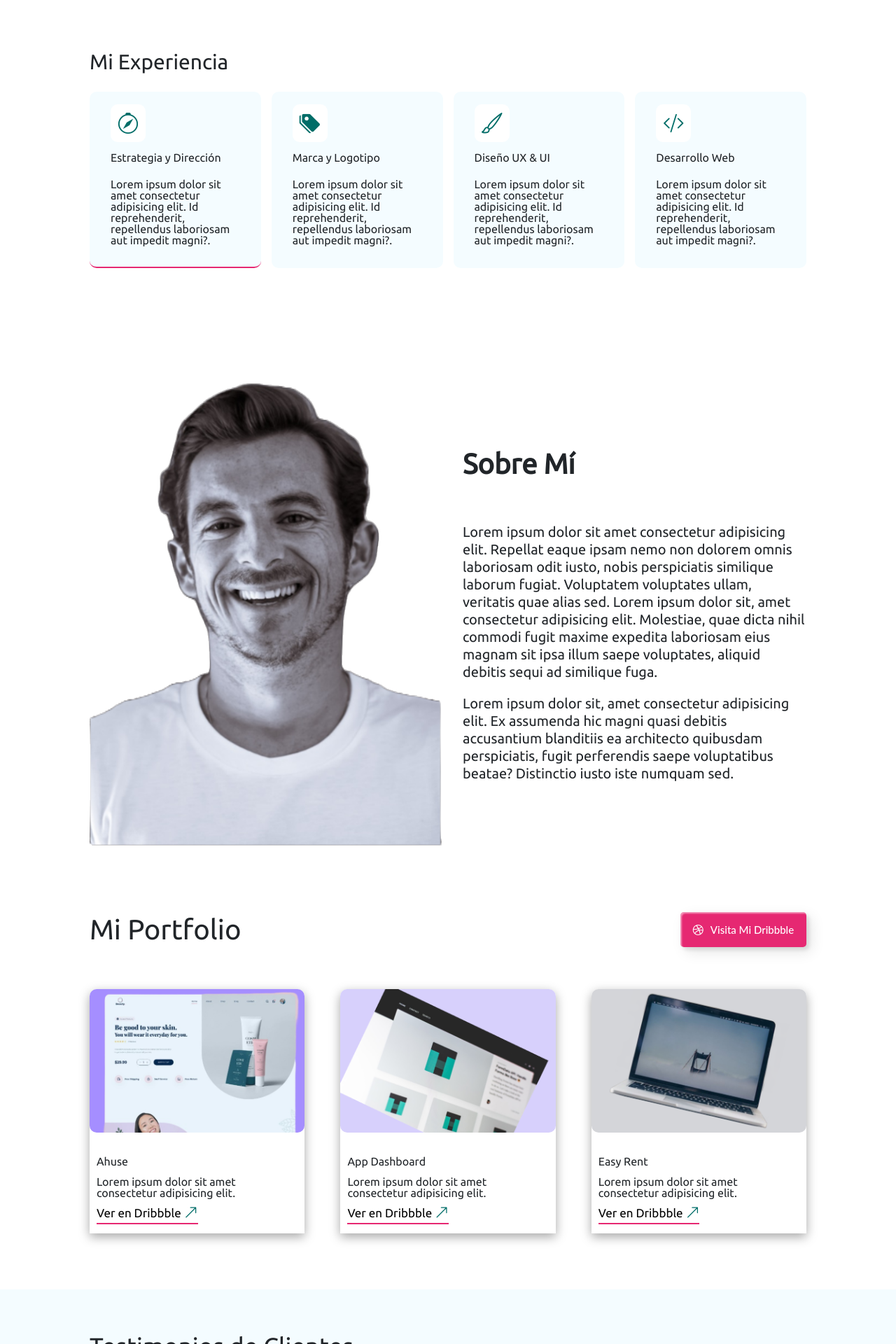
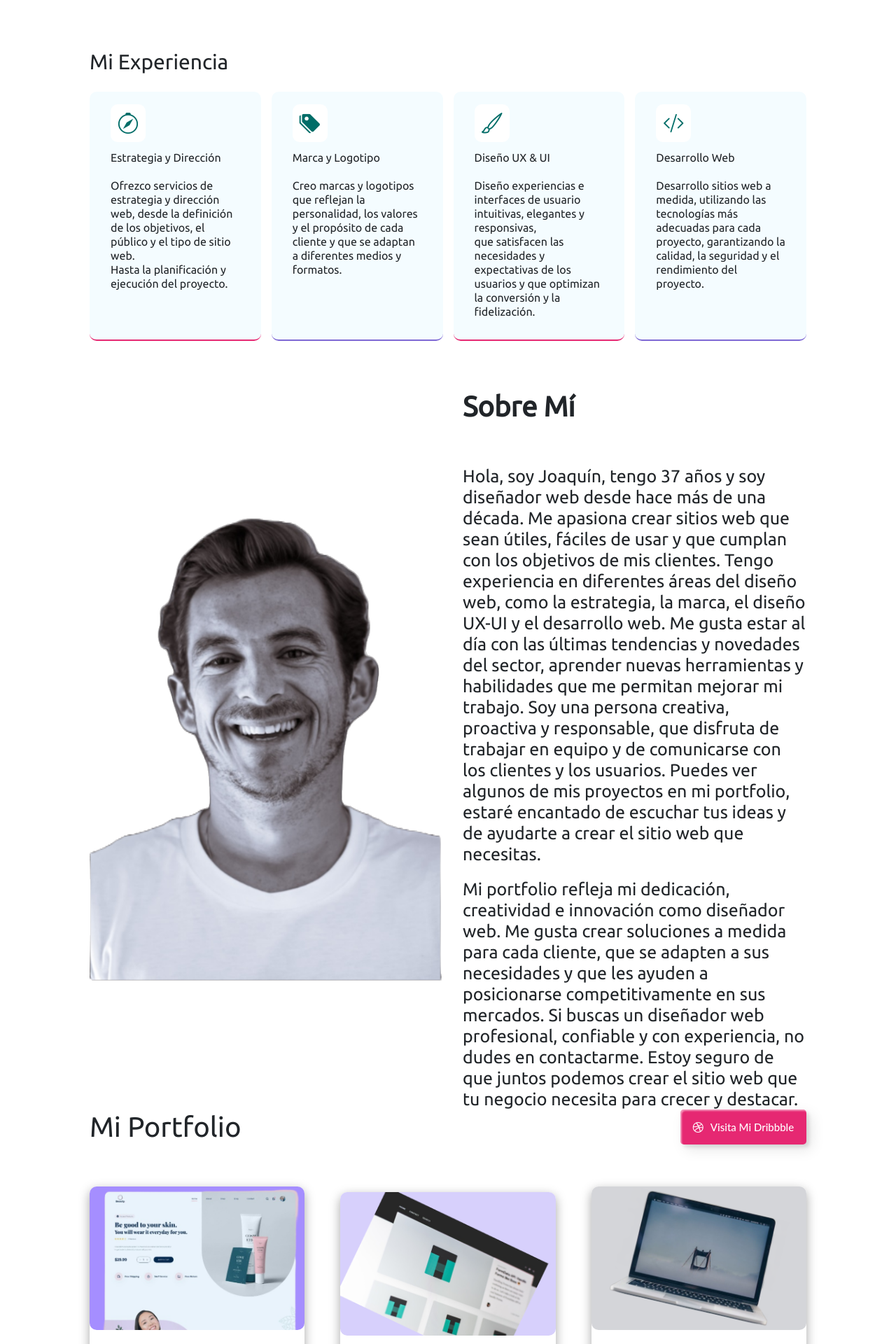
Before and after one commit to JoacoRobert/Trabajo-Final-UTN, a React (Vite) app: page / in a window 1280 px wide. Shown: the part 560-2480 px from the top of the page at 70% size. Built offline with nearby package versions, Linux system fonts and the light colour scheme.

Commit message:
Modifique textos y genere el formulario con respuesta a mail

```diff
--- a/src/Components/Main/Main.css
+++ b/src/Components/Main/Main.css
@@ -145,19 +145,24 @@ span{
     margin-top: 25px;
 }
 
-.caja1{
+.caja1, .caja3{
     border-bottom: 2px solid #E62872;
+}
+
+.caja2, .caja4{
+    border-bottom: 2px solid #7E68D4;
 }
 
 .caja1, .caja2, .caja3, .caja4{
     background-color: #F4FCFF;
     border-radius: 10px;
     padding: 30px;
+    width: 25%;
 }
 
 .texto-experiencia{
     margin-top: 20px;
-
+    line-height: 20px;
 }
 
 .caja2, .caja3, .caja4{
@@ -190,8 +195,8 @@ span{
 }
 
 .texto-sobremi1, .texto-sobremi2{
-    font-size: 20px;
-    line-height: 25px;
+    font-size: 25px;
+    line-height: 30px;
 }
 
 .texto-sobremi1{
@@ -540,6 +545,24 @@ label{
         font-size: 14px;
         line-height: 20px;
     }
+
+    .contenedor-sobremi{
+        margin-bottom: 70px;
+    }
+
+    .titulo-sobremi{
+        margin-bottom: 30px;
+    }
+
+    .texto-sobremi1, .texto-sobremi2{
+        font-size: 15px;
+    }
+
+    .img-sobremi{
+        width: 43%;
+        margin-top: 100px;
+    }
+
 }
 
 @media screen and (min-width:768px) and (max-width:1023px) {
@@ -581,6 +604,10 @@ label{
 
     .contenedor-experiencia{
         display: block;
+    }
+
+    .caja1, .caja2, .caja3, .caja4{
+        width: 100%;
     }
 
     .caja2, .caja3, .caja4{
--- a/src/Components/Main/Main.jsx
+++ b/src/Components/Main/Main.jsx
@@ -1,7 +1,10 @@
 import React from 'react';
 import "./Main.css"
 
+
 const Main = () => {
+
+
     return(
         <main>
             {/*Inicia Hero*/}
@@ -32,22 +35,22 @@ const Main = () => {
                     <div class="caja1">
                         <i class="bi bi-compass icono-experiencia"></i>
                         <h3>Estrategia y Dirección</h3>
-                        <p class="texto-experiencia">Lorem ipsum dolor sit amet consectetur adipisicing elit. Id reprehenderit, repellendus laboriosam aut impedit magni?.</p>
+                        <p class="texto-experiencia">Ofrezco servicios de estrategia y dirección web, desde la definición de los objetivos, el público y el tipo de sitio web.<br/> Hasta la planificación y ejecución del proyecto.</p>
                     </div>
                     <div class="caja2">
                         <i class="bi bi-tags-fill icono-experiencia"></i>
                         <h3>Marca y Logotipo</h3>
-                        <p class="texto-experiencia">Lorem ipsum dolor sit amet consectetur adipisicing elit. Id reprehenderit, repellendus laboriosam aut impedit magni?.</p>
+                        <p class="texto-experiencia">Creo marcas y logotipos que reflejan la personalidad, los valores y el propósito de cada cliente y que se adaptan a diferentes medios y formatos.</p>
                     </div>
                     <div class="caja3">
                         <i class="bi bi-brush icono-experiencia"></i>
                         <h3>Diseño UX & UI</h3>
-                        <p class="texto-experiencia">Lorem ipsum dolor sit amet consectetur adipisicing elit. Id reprehenderit, repellendus laboriosam aut impedit magni?.</p>
+                        <p class="texto-experiencia">Diseño experiencias e interfaces de usuario intuitivas, elegantes y responsivas,<br/> que satisfacen las necesidades y expectativas de los usuarios y que optimizan la conversión y la fidelización.</p>
                     </div>
                     <div class="caja4">
                         <i class="bi bi-code-slash icono-experiencia"></i>
                         <h3>Desarrollo Web</h3>
-                        <p class="texto-experiencia">Lorem ipsum dolor sit amet consectetur adipisicing elit. Id reprehenderit, repellendus laboriosam aut impedit magni?.</p>
+                        <p class="texto-experiencia">Desarrollo sitios web a medida, utilizando las tecnologías más adecuadas para cada proyecto, garantizando la calidad, la seguridad y el rendimiento del proyecto.</p>
                     </div>
                 </div>
 
@@ -63,8 +66,8 @@ const Main = () => {
 
                     <div class="texto-sobremi">
                         <h2 class="titulo-sobremi"><strong>Sobre Mí</strong></h2>
-                        <p class="texto-sobremi1">Lorem ipsum dolor sit amet consectetur adipisicing elit. Repellat eaque ipsam nemo non dolorem omnis laboriosam odit iusto, nobis perspiciatis similique laborum fugiat. Voluptatem voluptates ullam, veritatis quae alias sed. Lorem ipsum dolor sit, amet consectetur adipisicing elit. Molestiae, quae dicta nihil commodi fugit maxime expedita laboriosam eius magnam sit ipsa illum saepe voluptates, aliquid debitis sequi ad similique fuga.</p>
-                        <p class="texto-sobremi2">Lorem ipsum dolor sit, amet consectetur adipisicing elit. Ex assumenda hic magni quasi debitis accusantium blanditiis ea architecto quibusdam perspiciatis, fugit perferendis saepe voluptatibus beatae? Distinctio iusto iste numquam sed.</p>
+                        <p class="texto-sobremi1">Hola, soy Joaquín, tengo 37 años y soy diseñador web desde hace más de una década. Me apasiona crear sitios web que sean útiles, fáciles de usar y que cumplan con los objetivos de mis clientes. Tengo experiencia en diferentes áreas del diseño web, como la estrategia, la marca, el diseño UX-UI y el desarrollo web. Me gusta estar al día con las últimas tendencias y novedades del sector, aprender nuevas herramientas y habilidades que me permitan mejorar mi trabajo. Soy una persona creativa, proactiva y responsable, que disfruta de trabajar en equipo y de comunicarse con los clientes y los usuarios. Puedes ver algunos de mis proyectos en mi portfolio, estaré encantado de escuchar tus ideas y de ayudarte a crear el sitio web que necesitas.</p>
+                        <p class="texto-sobremi2">Mi portfolio refleja mi dedicación, creatividad e innovación como diseñador web. Me gusta crear soluciones a medida para cada cliente, que se adapten a sus necesidades y que les ayuden a posicionarse competitivamente en sus mercados. Si buscas un diseñador web profesional, confiable y con experiencia, no dudes en contactarme. Estoy seguro de que juntos podemos crear el sitio web que tu negocio necesita para crecer y destacar.</p>
                     </div>
 
                 </div>
@@ -94,7 +97,7 @@ const Main = () => {
 
                         <div class="cards">
                             <h3 class="card-titulo">Ahuse</h3>
-                            <p class="texto-portfolio">Lorem ipsum dolor sit amet consectetur adipisicing elit.</p>
+                            <p class="texto-portfolio">E-commerce de cosméticos y productos de belleza.</p>
                             <a class="enlace-portfolio" href="https://dribbble.com/" target="_blank">Ver en Dribbble <i class="bi bi-arrow-up-right flecha"></i></a>
                         </div>
                     </div>
@@ -106,7 +109,7 @@ const Main = () => {
 
                         <div class="cards">
                             <h3 class="card-titulo">App Dashboard</h3>
-                            <p class="texto-portfolio">Lorem ipsum dolor sit amet consectetur adipisicing elit.</p>
+                            <p class="texto-portfolio">App para la gestión de la información.</p>
                             <a class="enlace-portfolio" href="https://dribbble.com/" target="_blank">Ver en Dribbble <i class="bi bi-arrow-up-right flecha"></i></a>
                         </div>
                     </div>
@@ -118,7 +121,7 @@ const Main = () => {
 
                         <div class="cards">
                             <h3 class="card-titulo">Easy Rent</h3>
-                            <p class="texto-portfolio">Lorem ipsum dolor sit amet consectetur adipisicing elit.</p>
+                            <p class="texto-portfolio">Web que permite comparar alquileres por zonas.</p>
                             <a class="enlace-portfolio" href="https://dribbble.com/" target="_blank">Ver en Dribbble <i class="bi bi-arrow-up-right flecha"></i></a>
                         </div>
                     </div>
@@ -139,7 +142,7 @@ const Main = () => {
 
                             <i class="bi bi-star-fill icn-clientes"></i> <i class="bi bi-star-fill icn-clientes"> </i><i class="bi bi-star-fill icn-clientes"></i> <i class="bi bi-star-fill icn-clientes"></i> <i class="bi bi-star-fill icn-clientes"></i>
 
-                            <p class="texto-clientes">Lorem ipsum dolor sit amet consectetur adipisicing elit. Hic ratione quas voluptates officia fugiat.</p>
+                            <p class="texto-clientes">Joaquín es un excelente diseñador web, que supo entender y plasmar perfectamente lo que queríamos para nuestro sitio web.</p>
 
                             <div class="marcas">
                                 <i class="bi bi-person-circle icn-clientes2"></i>
@@ -152,7 +155,7 @@ const Main = () => {
 
                             <i class="bi bi-star-fill icn-clientes"></i> <i class="bi bi-star-fill icn-clientes"> </i><i class="bi bi-star-fill icn-clientes"></i> <i class="bi bi-star-fill icn-clientes"></i> <i class="bi bi-star-fill icn-clientes"></i>
 
-                            <p class="texto-clientes">Lorem ipsum dolor sit amet consectetur adipisicing elit. Hic ratione quas voluptates officia fugiat.</p>
+                            <p class="texto-clientes">Joaquín es un excelente diseñador web, que supo entender y plasmar perfectamente lo que queríamos para nuestro sitio web.</p>
 
                             <div class="marcas">
                                 <i class="bi bi-person-circle icn-clientes3"></i>
@@ -165,7 +168,7 @@ const Main = () => {
 
                             <i class="bi bi-star-fill icn-clientes"></i> <i class="bi bi-star-fill icn-clientes"> </i><i class="bi bi-star-fill icn-clientes"></i> <i class="bi bi-star-fill icn-clientes"></i> <i class="bi bi-star-fill icn-clientes"></i>
 
-                            <p class="texto-clientes">Lorem ipsum dolor sit amet consectetur adipisicing elit. Hic ratione quas voluptates officia fugiat.</p>
+                            <p class="texto-clientes">Joaquín es un excelente diseñador web, que supo entender y plasmar perfectamente lo que queríamos para nuestro sitio web.</p>
 
                             <div class="marcas">
                                 <i class="bi bi-person-circle icn-clientes4"></i>
@@ -186,35 +189,43 @@ const Main = () => {
                 <h2 class="titulo-contacto">Contáctame</h2>
                 <p class="texto-contacto">Contáctame para hablar sobre tu proyecto y cómo puedo ayudarte a hacer realidad tu visión.</p>
 
-                <form>
+                <form action="https://formspree.io/f/xleyerel" method="POST">
 
                     <div class="contenedor-contacto">
 
                         <div class="contacto-datos">
                             <div class="columna1">
-                            <label for="">Nombre</label>
-                            <input class="cuadros" type="text" required placeholder="Ingrese Nombre"/>
+                            <label htmlFor='nombre'>Nombre</label>
+                            <input class="cuadros" type="text" id='nombre' name='nombre' required placeholder='Ingrese Nombre' maxLength={3}/>
                             </div>
+                            {/*<div>
+                                <label htmlFor="name">Nombre:</label>
+                                <input type="text" id="name" name="name" />
+                            </div>*/}
                             <div class="columna2">
-                            <label for="">Apellido</label>
-                            <input class="cuadros" type="text" required placeholder="Ingrese Apellido"/>
+                            <label htmlFor="apellido">Apellido</label>
+                            <input class="cuadros" type="text" id='apellido' name='apellido' required placeholder="Ingrese Apellido"/>
                             </div>
                         </div>
 
                         <div class="contacto-datos">
                             <div class="columna1">
-                            <label for="">Email</label>
-                            <input class="cuadros" type="email" required placeholder="Ingrese Email"/>
+                            <label htmlFor="email">Email</label>
+                            <input class="cuadros" type="email" id='email' name='email' required placeholder="Ingrese Email"/>
                             </div>
+                            {/*<div>
+                                <label htmlFor="email">Correo electrónico:</label>
+                                <input type="email" id="email" name="email" />
+                            </div>*/}
                             <div class="columna2">
-                            <label for="">Teléfono</label>
-                            <input class="cuadros" type="text" required placeholder="Ingrese Teléfono"/>
+                            <label htmlFor="">Teléfono</label>
+                            <input class="cuadros" type="text" id='telefono' name='telefono' required placeholder="Ingrese Teléfono"/>
                             </div>
                         </div>
 
                         <div class="columna3">
-                            <label for="">Eliga un tema</label>
-                            <select class="cuadros" name="" id="">
+                            <label htmlFor="tema">Eliga un tema</label>
+                            <select class="cuadros" name="tema" id="tema">
                                 <option class="cuadros" value="Seleccione un tema">Seleccione un tema</option>
                                 <option class="cuadros" value="Estrategia y Dirección">Estrategia y Dirección</option>
                                 <option class="cuadros" value="Marca y Logotipo">Marca y Logotipo</option>
@@ -224,13 +235,18 @@ const Main = () => {
                         </div>
 
                         <div class="columna3">
-                            <label for="">Mensaje</label>
-                            <textarea class="cuadros" name="" id="" cols="100" rows="15"></textarea>
+                            <label htmlFor="mensaje">Mensaje</label>
+                            <textarea class="cuadros" name="mensaje" id="mensaje" cols="100" rows="15"></textarea>
                         </div>
 
+                        {/*<div>
+                            <label htmlFor="message">Mensaje:</label>
+                            <textarea id="message" name="message"></textarea>
+                        </div>*/}
+
                         <div class="terminos">
-                            <input type="checkbox" name="terms" id="terms" onChange="enableSending()"/>
-                            <label for="terms">Acepto los términos</label>
+                            <input type="checkbox" name="terminos" id="terminos" onChange="enableSending()"/>
+                            <label htmlFor="terminos">Acepto los términos</label>
                         </div>
 
                         <div class="boton-contacto">
@@ -251,6 +267,7 @@ const Main = () => {
                     </div>
 
                 </form>
+
             </section>
             {/*Finaliza Contacto*/}
 
```
